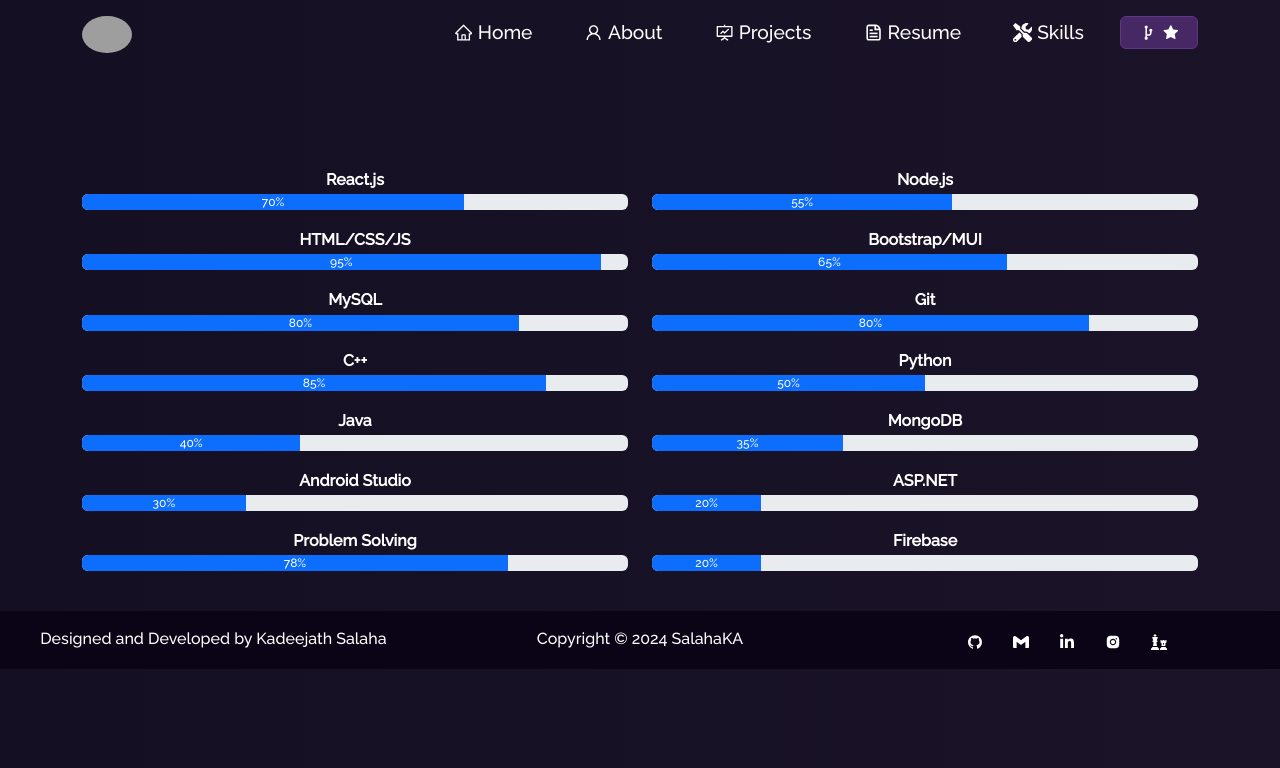
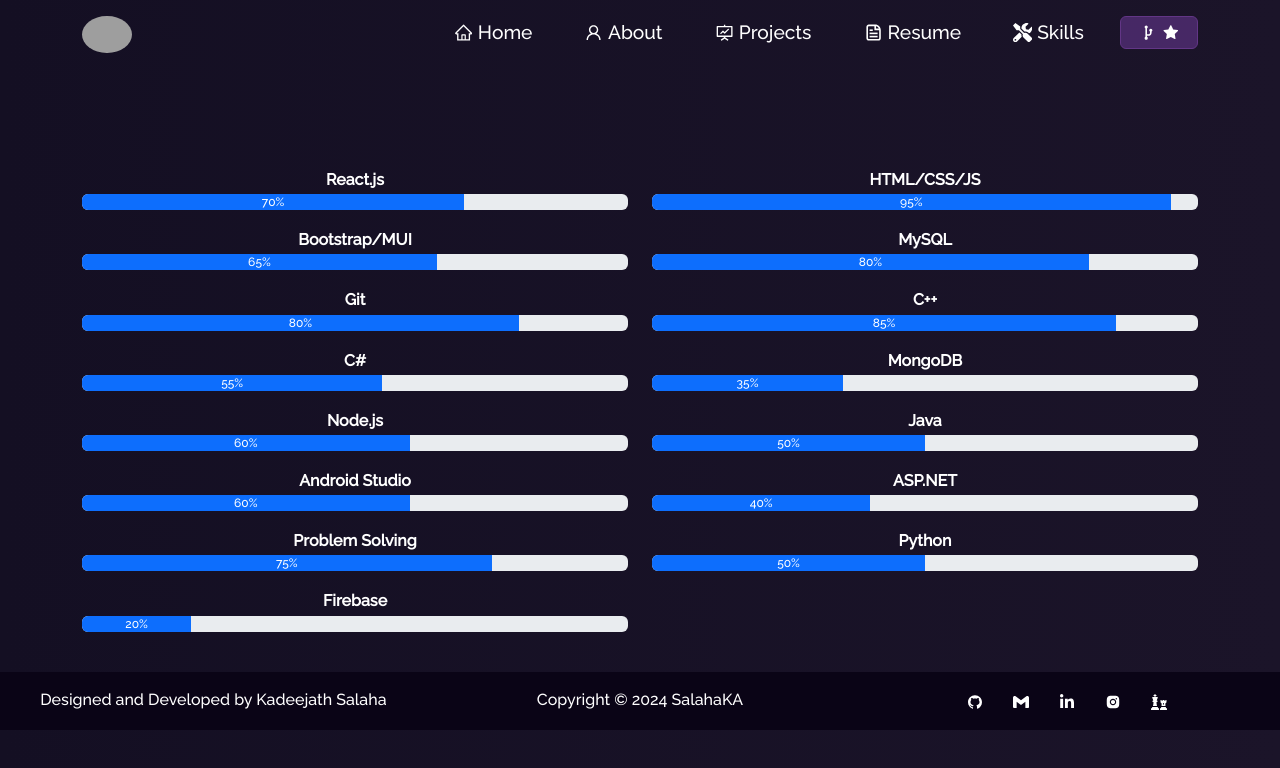
Before and after one commit to salahaKA/MyPortfolio, a React (Create React App) app in the folder portfolio/: page /skills in a window 1280 px wide. Shown: the top 768 px of the page. Built offline with nearby package versions, Linux system fonts and the light colour scheme; grey boxes are pictures that could not be loaded.

Commit message:
aspiring updates

```diff
--- a/portfolio/src/App.js
+++ b/portfolio/src/App.js
@@ -42,7 +42,7 @@
           <Route path="/resume" element={<Resume />} />
           <Route path="/skills" element={<Skills />} />
           <Route path="*" element={<Navigate to="/" />} />
-          <Route path="/MyPortfolio" element={<Home/ >}  />
+          <Route path="/MyPortfolio" element={<Home />} />
         </Routes>
         <Footer />
       </div>
--- a/portfolio/src/components/About/AboutCard.js
+++ b/portfolio/src/components/About/AboutCard.js
@@ -10,11 +10,17 @@
           <p style={{ textAlign: "justify" }}>
             Hi Everyone, I am <span className="purple">KADEEJATH SALAHA </span>
             from <span className="purple"> Kasaragod, Kerala, India.</span>
-            <br /><br />
-            Former MERN-Stack developer intern <span className="purple">@RDL Technologies Pvt Ltd</span> (03/2024 - 09/2024).
-            <br /><br />
-            Post Graduated in <span className="purple">MCA</span> (Master of Computer
-            Application) from <span className="purple">St Aloysius Mangalore</span> (AIMIT 2022-2024).
+            <br />
+            <br />
+            Former Full-Stack developer intern{" "}
+            <span className="purple">@RDL Technologies Pvt Ltd</span> (03/2024 -
+            09/2024).
+            <br />
+            <br />
+            Post Graduated in <span className="purple">MCA</span> (Master of
+            Computer Application) from{" "}
+            <span className="purple">St Aloysius Mangalore</span> (AIMIT
+            2022-2024).
             <br />
             <br />
             Apart from coding, some other activities that I love to do!
--- a/portfolio/src/components/Home/Home.js
+++ b/portfolio/src/components/Home/Home.js
@@ -19,7 +19,6 @@
                   🙋‍♀️
                 </span>
               </h1>
-
               <h1 className="heading-name">
                 I'M
                 <strong className="main-name"> KADEEJATH SALAHA</strong>
@@ -31,12 +30,10 @@
               <h4 className="heading-namee" style={{ fontSize: "1rem" }}>
                 Graduated In BSC Computer Science (2022)🎓
               </h4>
-
               <div style={{ padding: 50, textAlign: "left" }}>
                 <Type />
               </div>
             </Col>
-
             <Col md={5} style={{ paddingBottom: 20 }}>
               <img
                 src={homeLogo}
--- a/portfolio/src/components/Home/Home2.js
+++ b/portfolio/src/components/Home/Home2.js
@@ -2,10 +2,8 @@
 import { Container, Row, Col } from "react-bootstrap";
 import myImg from "../../Assets/salaha.jpg";
 import Tilt from "react-parallax-tilt";
-import {
-  AiFillGithub,
-} from "react-icons/ai";
-import {  FaLinkedinIn, FaStackOverflow } from "react-icons/fa";
+import { AiFillGithub, AiFillInstagram } from "react-icons/ai";
+import { FaLinkedinIn } from "react-icons/fa";
 import { SiGmail } from "react-icons/si";
 
 function Home2() {
@@ -36,7 +34,7 @@
                 <b className="purple">Web Technologies </b> and also in areas
                 related to <b className="purple">Mobile Application</b>
               </i>
-              <br />
+              {/* <br />
               <br />
               Whenever possible, I also apply my passion for developing
               Full-Stack Application <b className="purple"> Node.js</b> and
@@ -49,7 +47,7 @@
               &nbsp; like
               <i>
                 <b className="purple"> React.js and MUI/bootstrap</b>
-              </i>
+              </i> */}
               <br />
               <br />
               Feel free to connect with me on<b className="purple">
@@ -113,7 +111,7 @@
                   <SiGmail />
                 </a>
               </li>
-              {/* <li className="social-icons">
+              <li className="social-icons">
                 <a
                   href="https://www.instagram.com/__s_a_l_a_h_a__"
                   target="_blank"
@@ -122,9 +120,9 @@
                 >
                   <AiFillInstagram />
                 </a>
-              </li> */}
+              </li>
 
-              <li className="social-icons">
+              {/* <li className="social-icons">
                 <a
                   href="https://stackoverflow.com/users/20411880/salahaka"
                   target="_blank"
@@ -133,7 +131,7 @@
                 >
                   <FaStackOverflow />
                 </a>
-              </li>
+              </li> */}
               {/* <li className="social-icons">
                 <a
                   href="https://www.chess.com/member/salaha_07"
--- a/portfolio/src/components/Home/Type.js
+++ b/portfolio/src/components/Home/Type.js
@@ -6,12 +6,10 @@
     <Typewriter
       options={{
         strings: [
-
+          "Aspiring Software Developer",
           "Former Full-Stack Developer Intern @RDL Technologies",
-          "Passionate Software Developer",
-          "MERN Stack Developer",
-          "React/Node JS Developer",
-          "FullStack Developer"
+          "FullStack Developer",
+          "Web Developer",
         ],
         autoStart: true,
         loop: true,
--- a/portfolio/src/components/Projects/Projects.js
+++ b/portfolio/src/components/Projects/Projects.js
@@ -12,7 +12,7 @@
 import BE from "../../Assets/Projects/BE.png";
 import WeCare from "../../Assets/Projects/weCare.png";
 import Epitom23 from "../../Assets/Projects/Epitom.png";
-import MP from "../../Assets/Projects/mp.png"
+import MP from "../../Assets/Projects/mp.png";
 function Projects() {
   return (
     <Container fluid className="project-section">
--- a/portfolio/src/components/Resume/ResumeNew.js
+++ b/portfolio/src/components/Resume/ResumeNew.js
@@ -2,7 +2,7 @@
 import { Container, Row } from "react-bootstrap";
 import Button from "react-bootstrap/Button";
 import Particle from "../Particle";
-import pdf from "../../Assets/../Assets/Salaha_CV.pdf";
+import pdf from "../../Assets/../Assets/Resume/Salaha_CV.pdf";
 import cpdf from "../../Assets/../Assets/skillcertificates.pdf";
 // import MCAMcard from "../../Assets/Resume/MCA marc Cards.pdf";
 import { AiOutlineDownload } from "react-icons/ai";
--- a/portfolio/src/components/Skills/Skills.js
+++ b/portfolio/src/components/Skills/Skills.js
@@ -4,19 +4,20 @@
 
 const skillsData = [
   { name: "React.js", level: 70 },
-  { name: "Node.js", level: 55 },
   { name: "HTML/CSS/JS", level: 95 },
   { name: "Bootstrap/MUI", level: 65 },
   { name: "MySQL", level: 80 },
   { name: "Git", level: 80 },
   { name: "C++", level: 85 },
+  { name: "C#", level: 55 },
+  { name: "MongoDB", level: 35 },
+  { name: "Node.js", level: 60 },
+  { name: "Java", level: 50 },
+  { name: "Android Studio", level: 60 },
+  { name: "ASP.NET", level: 40 },
+  { name: "Problem Solving", level: 75 },
   { name: "Python", level: 50 },
-  { name: "Java", level: 40 },
-  { name: "MongoDB", level: 35 },
-  { name: "Android Studio", level: 30 },
-  { name: "ASP.NET", level: 20 },
-  {name:"Problem Solving", level:78},
-  {name:"Firebase", level:20},
+  { name: "Firebase", level: 20 },
 ];
 
 function Skills() {
```
